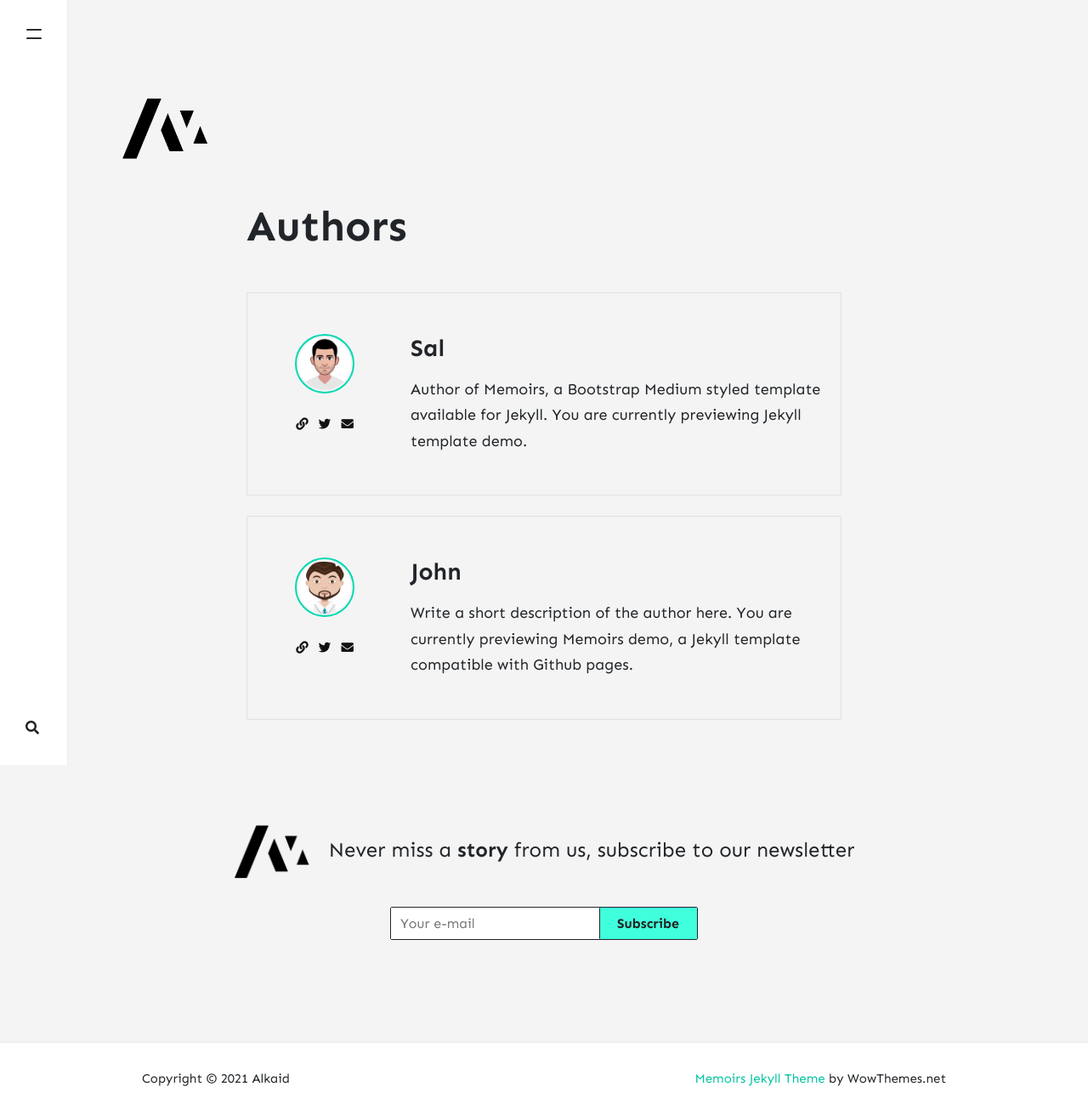
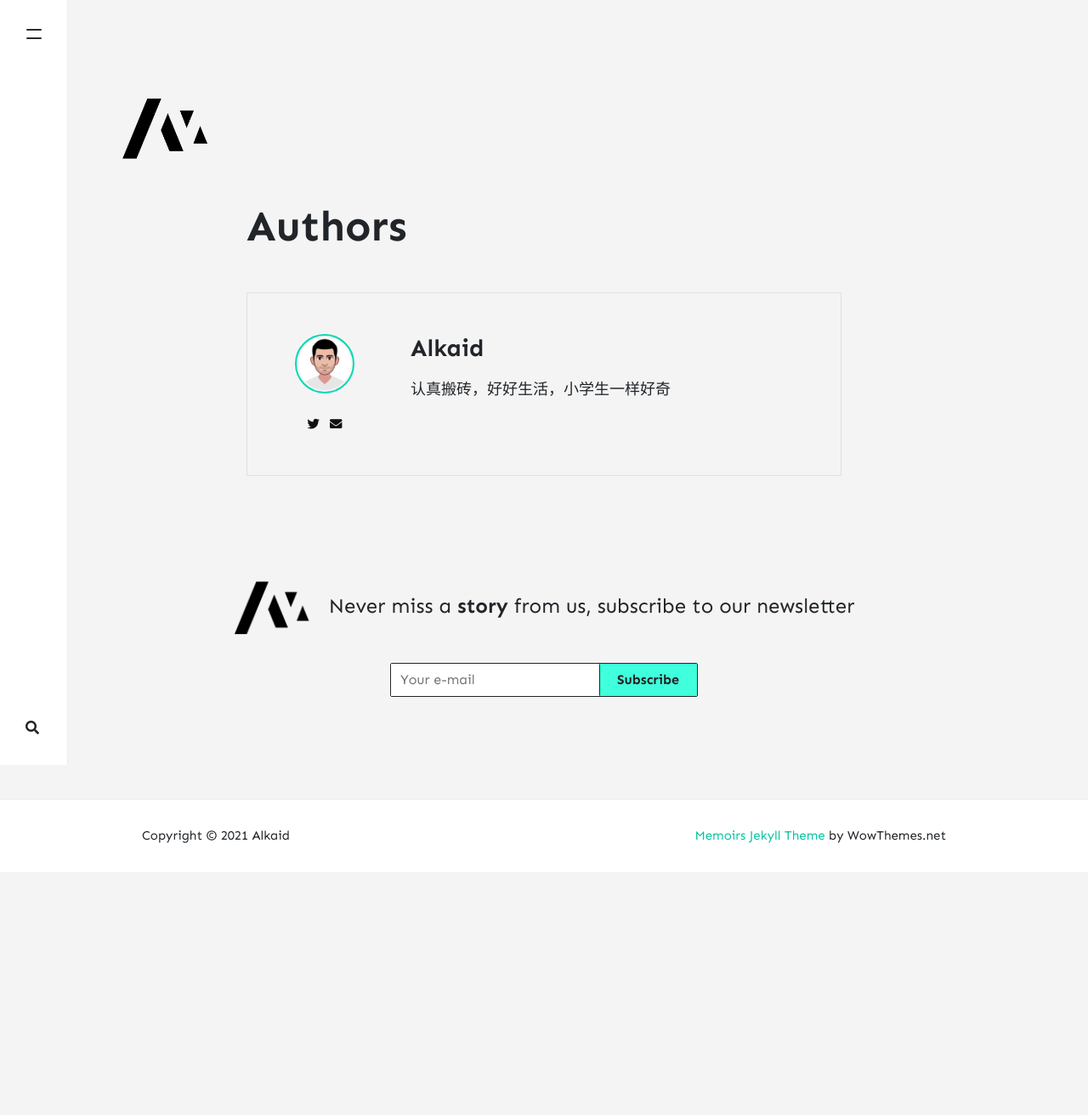
Before and after one commit to funkidsvip/alkaidwaong.github.io, a Jekyll site: the page built from _pages/authors.html, in a window 1280 px wide. Shown: the whole page at 85% size. Built offline with Jekyll 4.4.1, drawn with Linux system fonts in a browser that asks for light colours; nearby versions of some CDN libraries; comment, search, counter and statistics services are not loaded; after the commit the page ends 1026 px from its top, so only the background shows below that.

Commit message:
Update _config.yml

```diff
--- a/_config.yml
+++ b/_config.yml
@@ -10,26 +10,17 @@ disqus: 'demowebsite'
 mailchimp-list: 'https://wowthemes.us11.list-manage.com/subscribe/post?u=8aeb20a530e124561927d3bd8&amp;id=8c3d2d214b'
 include: ["_pages"]
 permalink: /:title/
-email: alkaidwaong@outlook.com
+email: alkaid.waong@outlook.com
 
 # Authors
 authors:
   sal:
-    name: Sal
-    display_name: Sal
+    name: Alkaid Waong
+    display_name: Alkaid
     avatar: 'assets/images/avatar-sal.png'
-    email: wowthemesnet@gmail.com
-    web: https://www.wowthemes.net/donate/
+    email: alkaid.waong@outlook.com
     twitter: https://twitter.com/wowthemesnet
-    description: "Author of Memoirs, a Bootstrap Medium styled template available for Jekyll. You are currently previewing Jekyll template demo."
-  john:
-    name: John
-    display_name: John
-    avatar: 'assets/images/avatar.png'
-    email: wowthemesnet@gmail.com
-    web: https://www.wowthemes.net
-    twitter: https://twitter.com/wowthemesnet
-    description: "Write a short description of the author here. You are currently previewing Memoirs demo, a Jekyll template compatible with Github pages."
+    description: "认真搬砖，好好生活，小学生一样好奇"
 
 # Plugins
 plugins:
```
